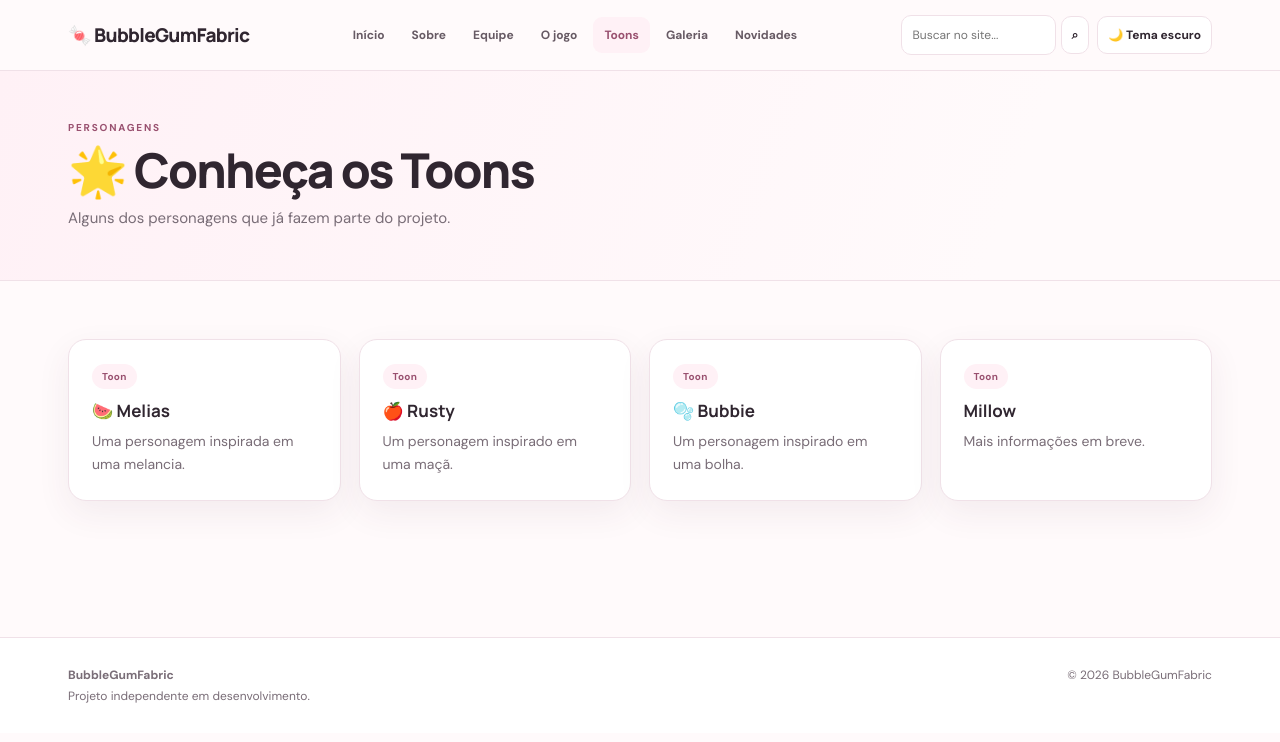
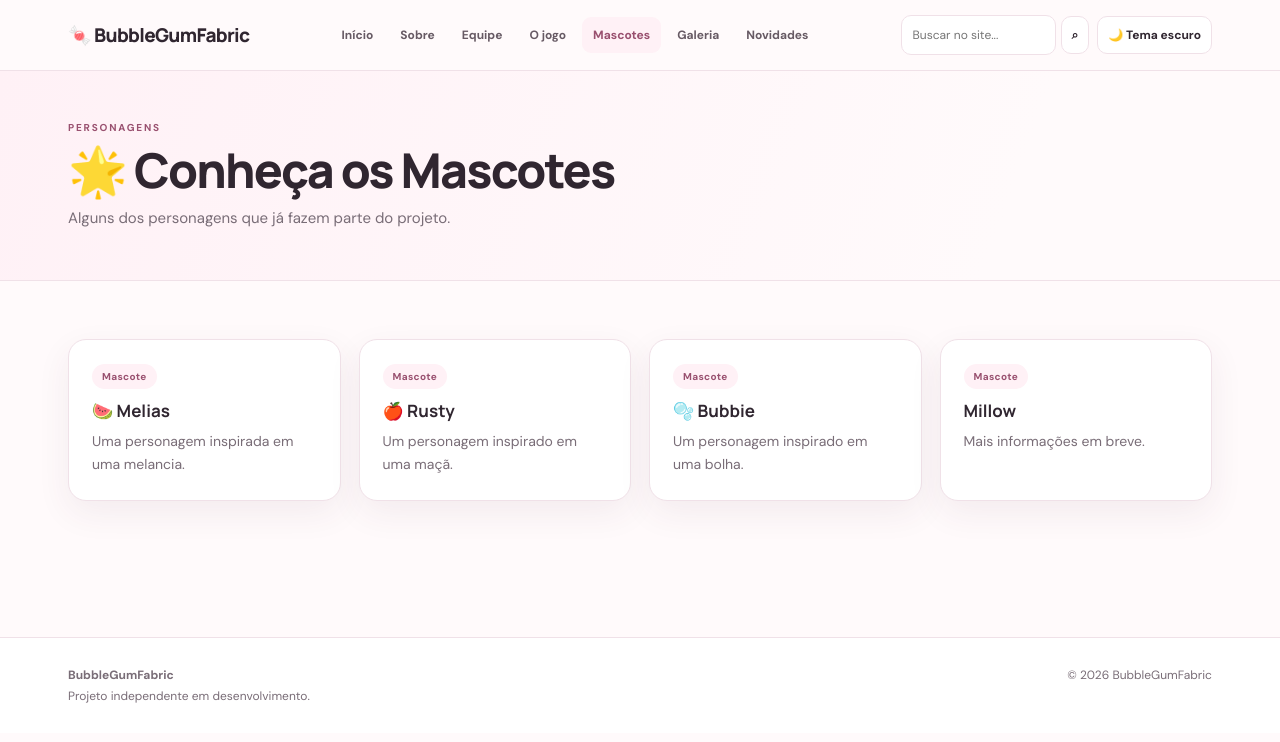
Before and after one commit to bubblefabricteam/Bubblegum-Fabric, a plain HTML site: page toons.html in a window 1280 px wide. Drawn offline with Linux system fonts and the light colour scheme.

Commit message:
updateSite

```diff
--- a/site.js
+++ b/site.js
@@ -5,7 +5,7 @@
   {name:'Sobre',url:'sobre.html',words:'projeto história ideia'},
   {name:'Equipe',url:'equipe.html',words:'sorria2297 aninha_soft guilherme154696 joasmellos pessoas programação liderança modelagem sons'},
   {name:'O jogo',url:'jogo.html',words:'roblox gameplay lobby exploração gum'},
-  {name:'Toons',url:'toons.html',words:'melias rusty bubbie millow personagens'},
+  {name:'Mascotes',url:'mascotes.html',words:'melias rusty bubbie millow personagens'},
   {name:'Galeria',url:'galeria.html',words:'imagens artes fotos'},
   {name:'Novidades',url:'novidades.html',words:'notícias atualizações changelog site-refeito'}
  ];
--- a/toons.html
+++ b/toons.html
@@ -1,14 +1,14 @@
 <!doctype html>
 <html lang="pt-BR"><head><meta charset="utf-8"><meta name="viewport" content="width=device-width,initial-scale=1">
-<meta name="description" content="BubbleGumFabric — estúdio independente de desenvolvimento de jogos."><title>Toons | BubbleGumFabric</title><meta name="theme-color" content="#fff8fb"><link rel="preconnect" href="https://fonts.googleapis.com"><link rel="preconnect" href="https://fonts.gstatic.com" crossorigin><link href="https://fonts.googleapis.com/css2?family=DM+Sans:wght@400;500;600;700&family=Manrope:wght@500;600;700;800&display=swap" rel="stylesheet"><link rel="stylesheet" href="style.css"></head>
-<body><header><div class="nav"><a class="brand" href="index.html">🍬 BubbleGumFabric</a><nav><a class="" href="index.html">Início</a><a class="" href="sobre.html">Sobre</a><a class="" href="equipe.html">Equipe</a><a class="" href="jogo.html">O jogo</a><a class="active" href="toons.html">Toons</a><a class="" href="galeria.html">Galeria</a><a class="" href="novidades.html">Novidades</a></nav><div class="nav-tools"><form class="site-search" role="search"><input type="search" aria-label="Buscar no site" placeholder="Buscar no site..." autocomplete="off"><button class="tool-btn" type="submit" aria-label="Buscar">⌕</button><div class="search-results" aria-live="polite"></div></form><button class="tool-btn theme-toggle" type="button" aria-label="Alternar tema">🌙 Tema</button></div></div></header>
+<meta name="description" content="BubbleGumFabric — estúdio independente de desenvolvimento de jogos."><title>Mascotes | BubbleGumFabric</title><meta name="theme-color" content="#fff8fb"><link rel="preconnect" href="https://fonts.googleapis.com"><link rel="preconnect" href="https://fonts.gstatic.com" crossorigin><link href="https://fonts.googleapis.com/css2?family=DM+Sans:wght@400;500;600;700&family=Manrope:wght@500;600;700;800&display=swap" rel="stylesheet"><link rel="stylesheet" href="style.css"></head>
+<body><header><div class="nav"><a class="brand" href="index.html">🍬 BubbleGumFabric</a><nav><a class="" href="index.html">Início</a><a class="" href="sobre.html">Sobre</a><a class="" href="equipe.html">Equipe</a><a class="" href="jogo.html">O jogo</a><a class="active" href="mascotes.html">Mascotes</a><a class="" href="galeria.html">Galeria</a><a class="" href="novidades.html">Novidades</a></nav><div class="nav-tools"><form class="site-search" role="search"><input type="search" aria-label="Buscar no site" placeholder="Buscar no site..." autocomplete="off"><button class="tool-btn" type="submit" aria-label="Buscar">⌕</button><div class="search-results" aria-live="polite"></div></form><button class="tool-btn theme-toggle" type="button" aria-label="Alternar tema">🌙 Tema</button></div></div></header>
 
-<div class="pagehead"><div class="wrap"><div class="eyebrow">Personagens</div><h1>🌟 Conheça os Toons</h1><p class="muted">Alguns dos personagens que já fazem parte do projeto.</p></div></div>
+<div class="pagehead"><div class="wrap"><div class="eyebrow">Personagens</div><h1>🌟 Conheça os Mascotes</h1><p class="muted">Alguns dos personagens que já fazem parte do projeto.</p></div></div>
 <main><section class="section reveal"><div class="grid">
-<div class="card reveal"><div class="tag">Toon</div><h3>🍉 Melias</h3><p>Uma personagem inspirada em uma melancia.</p></div>
-<div class="card reveal"><div class="tag">Toon</div><h3>🍎 Rusty</h3><p>Um personagem inspirado em uma maçã.</p></div>
-<div class="card reveal"><div class="tag">Toon</div><h3>🫧 Bubbie</h3><p>Um personagem inspirado em uma bolha.</p></div>
-<div class="card reveal"><div class="tag">Toon</div><h3>Millow</h3><p>Mais informações em breve.</p></div>
+<div class="card reveal"><div class="tag">Mascote</div><h3>🍉 Melias</h3><p>Uma personagem inspirada em uma melancia.</p></div>
+<div class="card reveal"><div class="tag">Mascote</div><h3>🍎 Rusty</h3><p>Um personagem inspirado em uma maçã.</p></div>
+<div class="card reveal"><div class="tag">Mascote</div><h3>🫧 Bubbie</h3><p>Um personagem inspirado em uma bolha.</p></div>
+<div class="card reveal"><div class="tag">Mascote</div><h3>Millow</h3><p>Mais informações em breve.</p></div>
 </div></section></main>
 
 <footer><div class="footer"><div><strong>BubbleGumFabric</strong><br><span class="small">Projeto independente em desenvolvimento.</span></div><div class="small">© 2026 BubbleGumFabric</div></div></footer>
```
Also changed, not shown: contato.html (+1 -1 lines), equipe.html (+1 -1 lines), galeria.html (+9 -3 lines), index.html (+2 -2 lines), jogo.html (+1 -1 lines), novidades.html (+1 -1 lines), sobre.html (+1 -1 lines).
